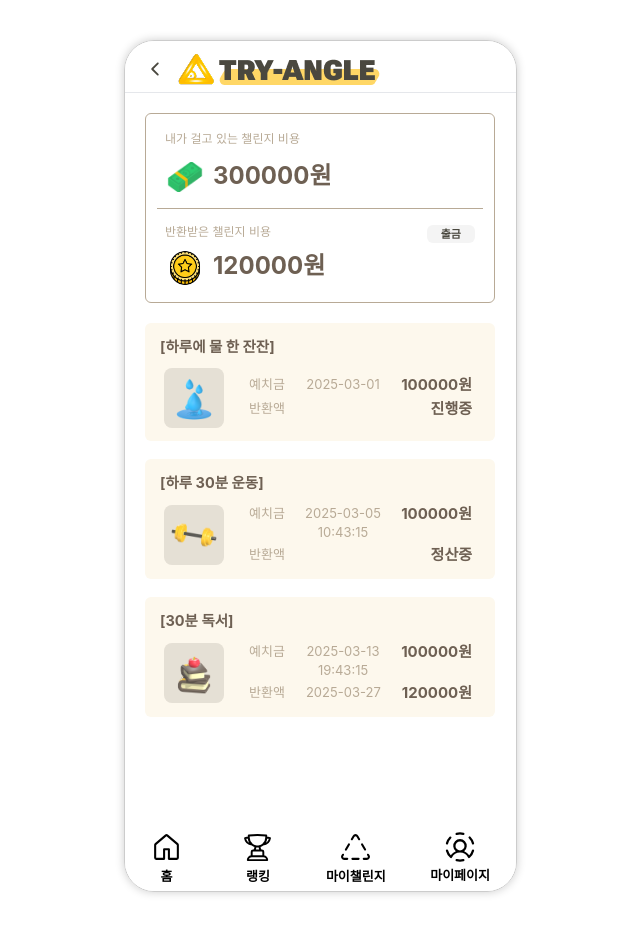
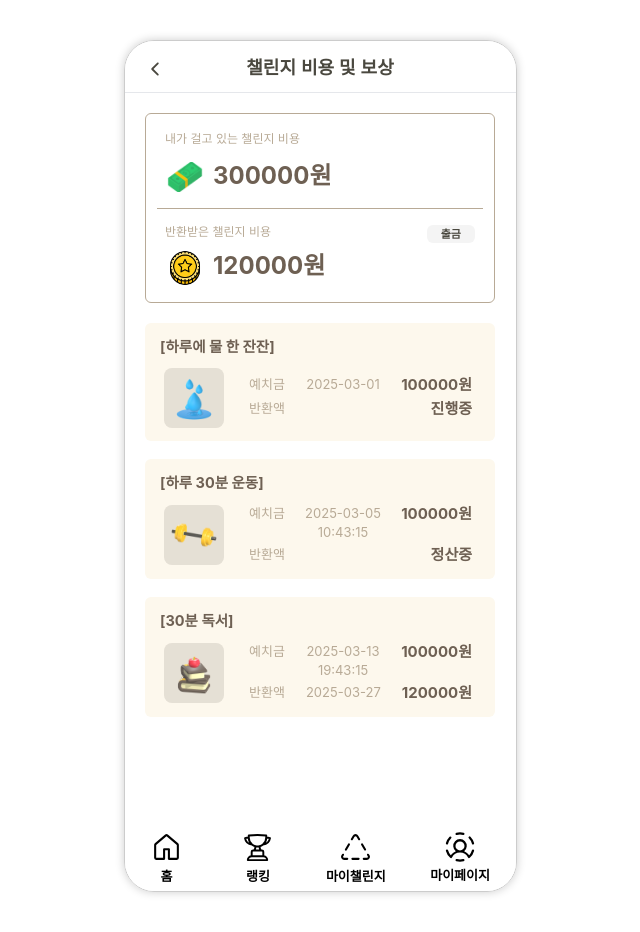
Before and after one commit to gusdk19/TryAngle-FE, a React (Create React App) app: page /finance in a window 1280 px wide. Shown: the whole page, without its empty margins (320-960 px from the left). Built offline with nearby package versions, Linux system fonts and the light colour scheme.

Commit message:
feat: 챌린지 세부 페이지 header 커스텀

```diff
--- a/src/components/Friend/FriendNav.js
+++ b/src/components/Friend/FriendNav.js
@@ -5,15 +5,15 @@ export default function FriendNav({tab, setTab, following, follower}){
 
     return(
         <div className="w-full px-5 mt-4 flex flex-row gap-5 justify-around text-center text-[#4A483F]">
-            <div className={`flex-1 text-lg pb-1 cursor-pointer ${tab=="follower" ? "border-b-[2.5px] border-b-[#4A483F] border-solid" : ""}`}
+            <div className={`flex-1 text-lg pb-1 cursor-pointer ${tab=="follower" ? "border-b-[2.5px] border-b-[#4A483F] border-solid font-bold" : ""}`}
               onClick={()=>{setTab("follower")}}>
                 팔로워 <span className="font-semibold">{follower}</span>명
             </div>
-            <div className={`flex-1 text-lg pb-1 cursor-pointer ${tab=="following" ? "border-b-[2.5px] border-b-[#4A483F] border-solid" : ""}`}
+            <div className={`flex-1 text-lg pb-1 cursor-pointer ${tab=="following" ? "border-b-[2.5px] border-b-[#4A483F] border-solid font-bold" : ""}`}
               onClick={()=>{setTab("following")}}>
                 팔로잉 <span className="font-semibold">{following}</span>명
             </div>
-            <div className={`flex-1 text-lg pb-1 cursor-pointer ${tab=="add" ? "border-b-[2.5px] border-b-[#4A483F] border-solid" : ""}`}
+            <div className={`flex-1 text-lg pb-1 cursor-pointer ${tab=="add" ? "border-b-[2.5px] border-b-[#4A483F] border-solid font-bold" : ""}`}
               onClick={()=>{setTab("add")}}>
                 추가
             </div>
--- a/src/components/Header.js
+++ b/src/components/Header.js
@@ -7,6 +7,7 @@ import logo_name  from "../assets/images/common/logo_name.png";
 
 export default function Header(props){
 
+    const page = props.page ? props.page : "";
     const title = props.title ? props.title : "";
     const following = props.following ? props.following : "";
     const follower = props.follower ? props.follower : "";
@@ -17,7 +18,7 @@ export default function Header(props){
 
     return(
         <div className="header flex flex-unwrap grow w-full pt-[4.5px]">
-            {(title == "친구" || title == "챌린지 비용 및 보상")
+            {(title == "친구" || title == "챌린지 비용 및 보상" || page == "challengeDetail")
             ? <div className="back flex-none align-middle cursor-pointer">
                 <IoIosArrowBack className="back-icon text-[#4A483F]"
                     onClick={()=>{
@@ -42,7 +43,7 @@ export default function Header(props){
                     }} />
             </div> : ""}
 
-            {title == "마이페이지"
+            {(title == "마이페이지" || title == "챌린지 비용 및 보상" || page == "challengeDetail")
              ? <div className="title flex-1 text-center align-middle">
                     <span className="title-text font-['Roboto-Black',Helvetica] font-black text-[#4A483F] text-lg tracking-[0] leading-normal">
                         {title}
@@ -53,7 +54,7 @@ export default function Header(props){
                 </div>
             }
 
-            {(title == "친구" || title == "챌린지 비용 및 보상")
+            {(title == "친구" || title == "챌린지 비용 및 보상" || page == "challengeDetail")
              ? "" : <div className="bell flex-none align-middle cursor-pointer">
                 <FaRegBell className={`${title == "마이페이지" ? "bell-icon" : "bell-icon2 mt-[2px]"} text-[#4A483F]`}
                     onClick={()=>{navigate("/alarm");}}/>
--- a/src/pages/challengeDetail.js
+++ b/src/pages/challengeDetail.js
@@ -35,7 +35,7 @@ export default function ChallengeDetail() {
     <div className="bg-white flex flex-row justify-center w-full">
       <div className="bg-white w-[393px] h-[852px] relative">
         {/* Header */}
-        <Header title={challengeData.challenge_name}/>
+        <Header title={challengeData.challenge_name} page={page}/>
         <hr className="m-0"/>
 
         {/* Main Content */}
```
